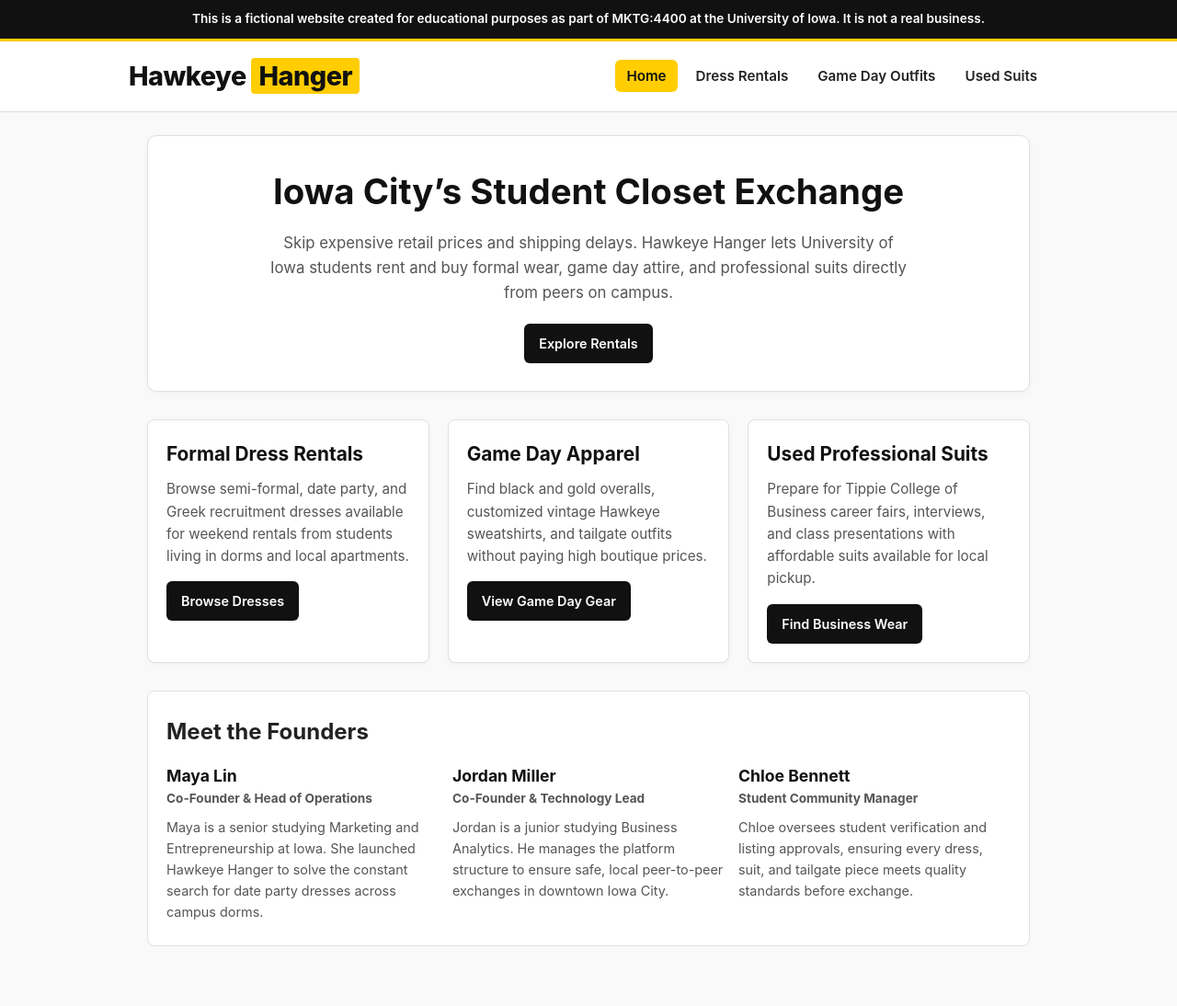
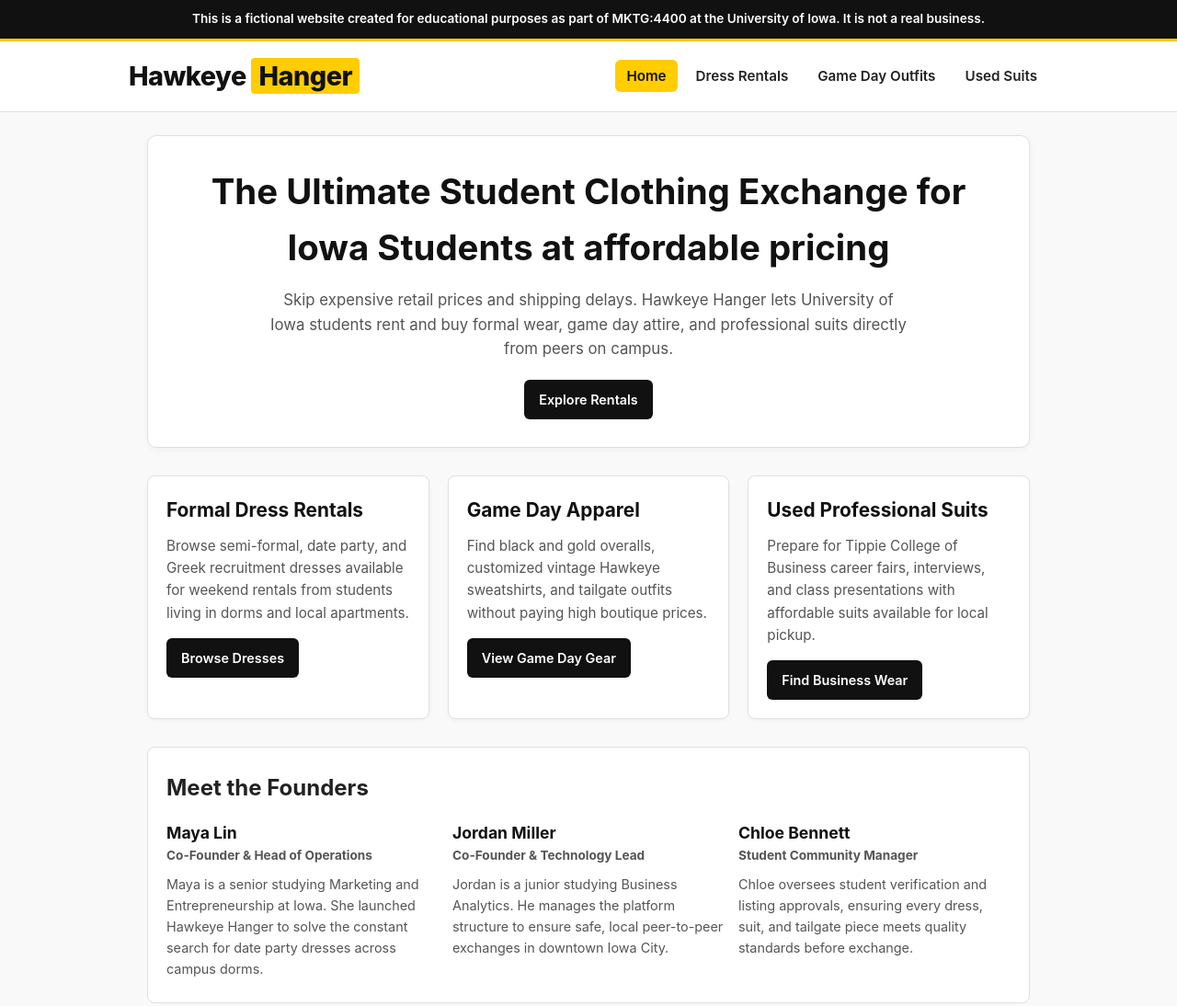
Before and after one commit to Eafraley8/campus.closet, a plain HTML site: page Treatment.html in a window 1280 px wide. Shown: the top 1094 px of the page at 92% size. Drawn offline with Linux system fonts and the light colour scheme.

Commit message:
Update header text for Student Closet Exchange

```diff
--- a/Treatment.html
+++ b/Treatment.html
@@ -242,7 +242,7 @@
 
     <main>
         <section class="hero">
-            <h1>Iowa City’s Student Closet Exchange</h1>
+            <h1>The Ultimate Student Clothing Exchange for Iowa Students at affordable pricing</h1>
             <p>Skip expensive retail prices and shipping delays. Hawkeye Hanger lets University of Iowa students rent and buy formal wear, game day attire, and professional suits directly from peers on campus.</p>
             <a href="dress-rental.html" class="btn">Explore Rentals</a>
         </section>
```
